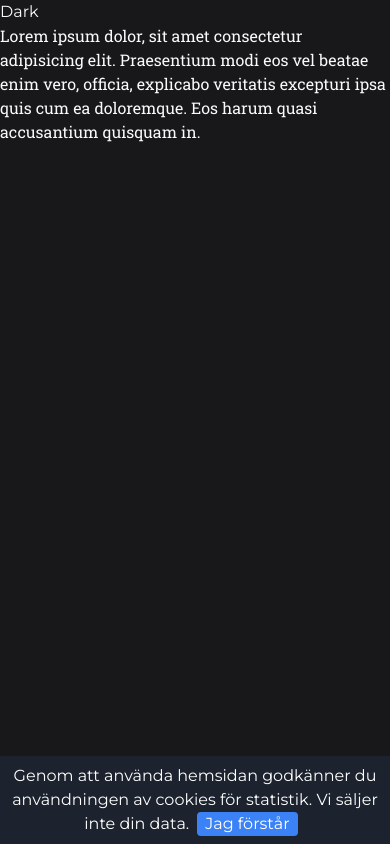
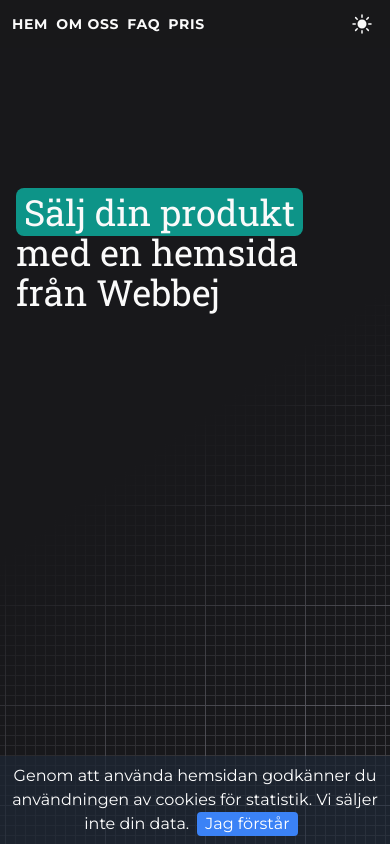
Before and after one commit to saile515/old-portfolio, a Next.js app: page / in a window 390 px wide. Built offline with nearby package versions, Linux system fonts and the light colour scheme; no server answers.

Commit message:
Mobile adjustments

```diff
--- /dev/null
+++ b/components/Header.tsx
@@ -0,0 +1,41 @@
+import { useEffect, useRef, useState } from "react";
+
+function DynamicText() {
+	const ref = useRef<HTMLSpanElement>(null);
+	const [currentIndex, setCurrentIndex] = useState(0);
+	const phrases = ["Nå dina kunder", "Sälj din produkt", "Bygg ett varumärke"];
+
+	useEffect(() => {
+		const interval = setInterval(() => {
+			setCurrentIndex((currentIndex) => (currentIndex + 1) % phrases.length);
+		}, 5000);
+
+		return () => {
+			clearInterval(interval);
+		};
+	}, []);
+
+	useEffect(() => {
+		if (!ref.current) return;
+		ref.current.innerText = phrases[currentIndex];
+	}, [currentIndex]);
+
+	return (
+		<h1 className="text-zinc-900 dark:text-zinc-50 font-title text-2xl xs:text-4xl sm:text-5xl mt-48 sm:mt-64 mx-4 sm:mx-16 max-w-[18rem] sm:max-w-md sm:leading-tight">
+			<span className="bg-teal-600 rounded-lg px-2 whitespace-nowrap" ref={ref}>
+				Nå dina kunder
+			</span>
+			<br /> med en hemsida från Webbej
+		</h1>
+	);
+}
+
+export default function Header() {
+	return (
+		<div className="h-screen w-full dark:text-zinc-50 bg-[url('/graph-paper.svg')] relative">
+			<div className="absolute top-0 left-0 w-full h-full header-gradient-light dark:header-gradient-dark">
+				<DynamicText />
+			</div>
+		</div>
+	);
+}
--- a/components/Navbar/DarkModeSwitch.tsx
+++ b/components/Navbar/DarkModeSwitch.tsx
@@ -1,3 +1,4 @@
+import { MoonIcon, SunIcon } from "@heroicons/react/24/solid";
 import { useEffect, useState } from "react";
 
 import getCookie from "../../utils/getCookie";
@@ -20,8 +21,14 @@
 	}, [dark]);
 
 	return (
-		<button onClick={() => setDark(!dark)} className="text:zinc-900 dark:text-zinc-50">
-			Dark
+		<button
+			onClick={() => setDark(!dark)}
+			className="text:zinc-900 dark:text-zinc-50 ml-auto mx-4 sm:mx-12">
+			{dark ? (
+				<SunIcon className="text-zinc-900 dark:text-zinc-50 w-6 h-6" />
+			) : (
+				<MoonIcon className="text-zinc-900 dark:text-zinc-50 w-6 h-6" />
+			)}
 		</button>
 	);
 }
--- a/components/Navbar/index.tsx
+++ b/components/Navbar/index.tsx
@@ -1,8 +1,31 @@
 import DarkModeSwitch from "./DarkModeSwitch";
+import Link from "next/link";
+import useWindowSize from "../../hooks/useWindowSize";
 
-export default function Header() {
+function NavLink(props: { name: string; url: string }) {
 	return (
-		<div>
+		<Link href={props.url}>
+			<a className="uppercase tracking-wider font-bold text-zinc-900 dark:text-zinc-50 mx-1 sm:mx-4 text-[0.624rem] xs:text-sm sm:text-base whitespace-nowrap">
+				{props.name}
+			</a>
+		</Link>
+	);
+}
+
+export default function Navbar() {
+	const windowSize = useWindowSize();
+
+	return (
+		<div className="fixed top-0 left-0 w-full h-12 bg-zinc-50 dark:bg-zinc-900 bg-opacity-50 dark:bg-opacity-50 z-10 flex">
+			<nav className="flex items-center ml-2 sm:ml-auto">
+				<NavLink name="Hem" url="/" />
+				<NavLink name="Om Oss" url="/about" />
+				<NavLink name="FAQ" url="/FAQ" />
+				<NavLink
+					name={`${windowSize.width <= 480 ? "Pris" : "Priskalkylator"}`}
+					url="/calculator"
+				/>
+			</nav>
 			<DarkModeSwitch />
 		</div>
 	);
--- a/package.json
+++ b/package.json
@@ -9,6 +9,7 @@
 		"lint": "next lint"
 	},
 	"dependencies": {
+		"@heroicons/react": "^2.0.14",
 		"next": "^12.1.5",
 		"node-fetch": "^3.3.0",
 		"nodemailer": "^6.7.3",
--- a/pages/index.tsx
+++ b/pages/index.tsx
@@ -1,5 +1,6 @@
 import Cookies from "../components/Cookies";
 import Head from "next/head";
+import Header from "../components/Header";
 import Navbar from "../components/Navbar";
 import { NextPage } from "next";
 import Script from "next/script";
@@ -57,11 +58,7 @@
 				/>
 			</Head>
 			<Navbar />
-			<p className="font-title text-zinc-900 dark:text-zinc-50">
-				Lorem ipsum dolor, sit amet consectetur adipisicing elit. Praesentium modi eos vel
-				beatae enim vero, officia, explicabo veritatis excepturi ipsa quis cum ea
-				doloremque. Eos harum quasi accusantium quisquam in.
-			</p>
+			<Header />
 			<Cookies />
 		</div>
 	);
--- a/styles/globals.css
+++ b/styles/globals.css
@@ -26,8 +26,59 @@
 
 * {
 	box-sizing: border-box;
+	transition-property: color, background-color, border-color, text-decoration-color, fill, stroke;
+	transition-timing-function: cubic-bezier(0.4, 0, 0.2, 1);
+	transition-duration: 150ms;
 }
 
 .grecaptcha-badge {
 	visibility: hidden;
 }
+
+@layer utilities {
+	.header-gradient-dark {
+		background: rgb(24, 24, 27);
+		background: -moz-linear-gradient(
+			145deg,
+			rgba(24, 24, 27, 1) 0%,
+			rgba(24, 24, 27, 1) 50%,
+			rgba(24, 24, 27, 0) 100%
+		);
+		background: -webkit-linear-gradient(
+			145deg,
+			rgba(24, 24, 27, 1) 0%,
+			rgba(24, 24, 27, 1) 50%,
+			rgba(24, 24, 27, 0) 100%
+		);
+		background: linear-gradient(
+			145deg,
+			rgba(24, 24, 27, 1) 0%,
+			rgba(24, 24, 27, 1) 50%,
+			rgba(24, 24, 27, 0) 100%
+		);
+		filter: progid:DXImageTransform.Microsoft.gradient(startColorstr="#18181b",endColorstr="#18181b",GradientType=1);
+	}
+
+	.header-gradient-light {
+		background: rgb(250, 250, 250);
+		background: -moz-linear-gradient(
+			145deg,
+			rgba(250, 250, 250, 1) 0%,
+			rgba(250, 250, 250, 1) 50%,
+			rgba(250, 250, 250, 0) 100%
+		);
+		background: -webkit-linear-gradient(
+			145deg,
+			rgba(250, 250, 250, 1) 0%,
+			rgba(250, 250, 250, 1) 50%,
+			rgba(250, 250, 250, 0) 100%
+		);
+		background: linear-gradient(
+			145deg,
+			rgba(250, 250, 250, 1) 0%,
+			rgba(250, 250, 250, 1) 50%,
+			rgba(250, 250, 250, 0) 100%
+		);
+		filter: progid:DXImageTransform.Microsoft.gradient(startColorstr="#fafafa",endColorstr="#fafafa",GradientType=1);
+	}
+}
--- a/tailwind.config.js
+++ b/tailwind.config.js
@@ -1,3 +1,5 @@
+const defaultTheme = require("tailwindcss/defaultTheme");
+
 module.exports = {
 	content: ["./pages/**/*.{js,ts,jsx,tsx}", "./components/**/*.{js,ts,jsx,tsx}"],
 	theme: {
@@ -6,6 +8,10 @@
 			title: ['"Roboto Slab"', "ui-sans-serif", "system-ui"],
 			sans: ["Montserrat", "ui-sans-serif", "system-ui"],
 		},
+		screens: {
+			xs: "320px",
+			...defaultTheme.screens,
+		},
 	},
 	plugins: [],
 	darkMode: "class",
```
Also changed, not shown: public/graph-paper.svg (added), 1 other file (tests, documents, lock files or other folders).
